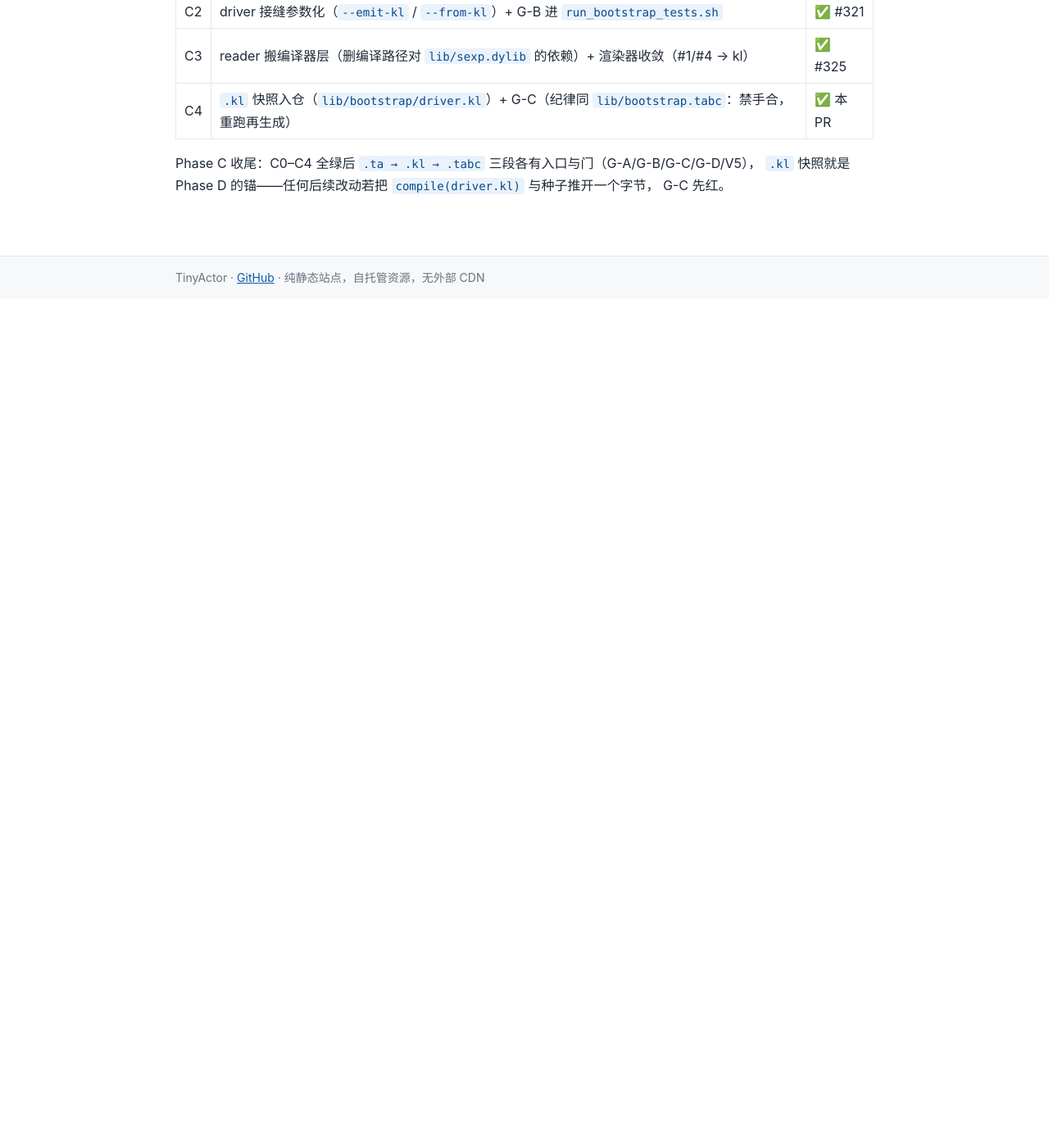
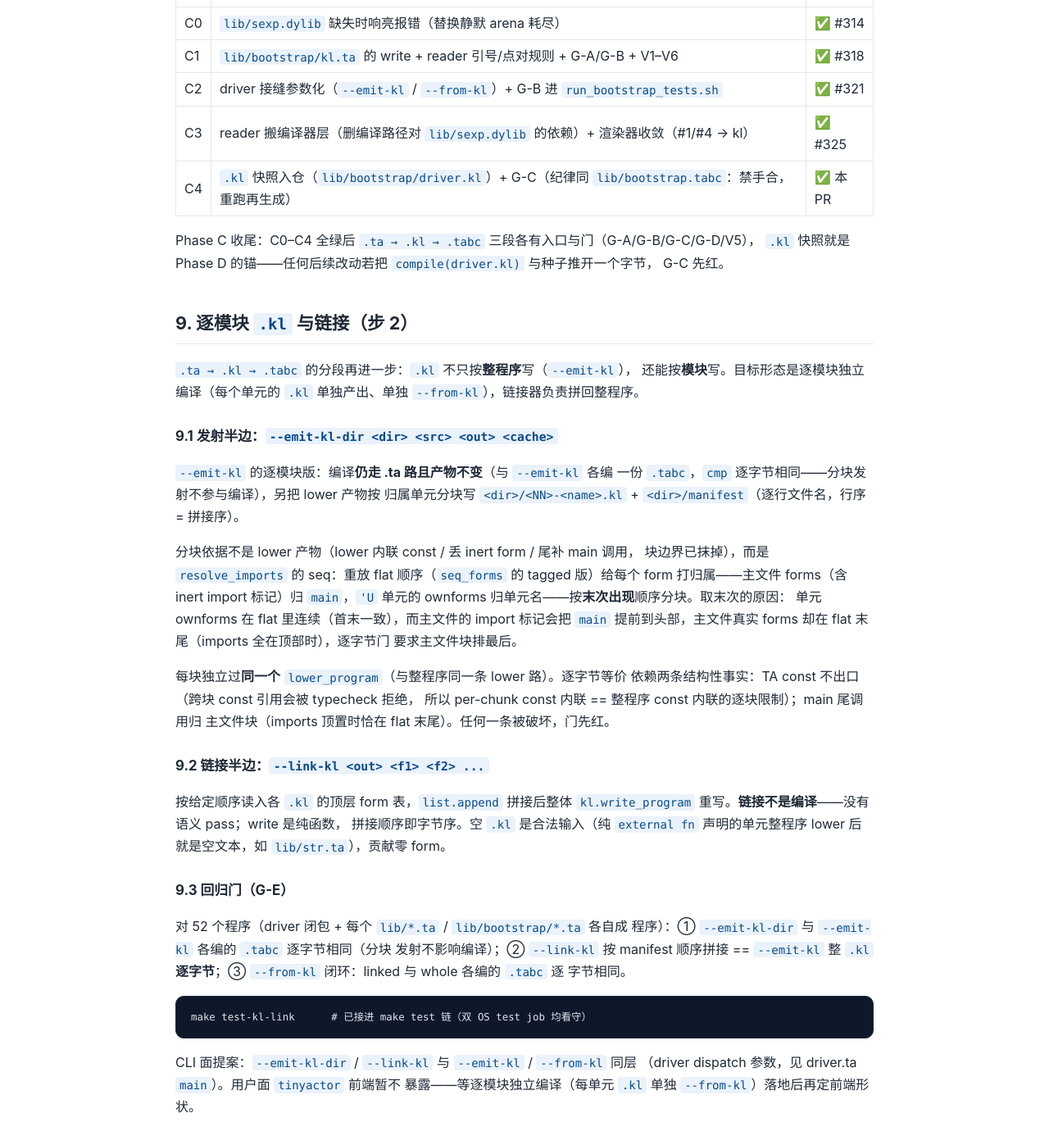
Before and after one commit to tiancaiamao/tinyactor, a Jekyll site: the page built from docs/kl-format.md, in a window 1280 px wide and 1400 px high, scrolled down 8136 px. Shown: the top 1397 px of the window at 82% size. Built offline with Jekyll 4.4.1, drawn with Linux system fonts in a browser that asks for light colours; our own code applies the rules of GitHub Pages for plain Markdown files; before the commit the page ends 8501 px from its top, so only the background shows below that; some of the changed text lies outside the part shown.

Commit message:
feat: per-module .kl emission + linker with byte-identity gate (kl-kernel step 2)
what:
- driver.ta --emit-kl-dir <dir> <src> <out> <cache>: per-module .kl. Split
  comes from resolve_imports' seq (tagged seq_forms replay): main-file
  forms -> "main" chunk, unit ownforms -> unit chunk, chunks ordered by
  LAST appearance (import markers would hoist main to the front; main's
  real forms sit at the flat tail). Each chunk runs the same lower_program.
- driver.ta --link-kl <out> <f1> ...: linker = ordered form-list concat +
  canonical rewrite. Linking is not compilation — no semantic pass; write
  is a pure function so concat order is byte order. Empty .kl is a legal
  input (pure external-fn stub units lower to empty text).
- test/run_kl_link_gate.sh (make test-kl-link, in test chain): for 52
  programs (driver closure + every lib unit as its own program):
  (1) emit-kl-dir compile product == emit-kl product byte-for-byte,
  (2) link(manifest order) == whole .kl byte-for-byte,
  (3) --from-kl closed loop: linked vs whole -> identical .tabc.
- docs/kl-format.md §9 + G-E gate row; products (bootstrap.tabc, driver.kl)
  regenerated by make bootstrap.

how-tested:
- fixed point: make bootstrap x2, products byte-identical across runs
- make test: 0 failures incl. new gate (52/52 programs)
- kernfuzz-snapshot-check green; make fmt clean

Signed-off-by: tiancaiamao <tiancaiamao@gmail.com>

````diff
--- a/docs/kl-format.md
+++ b/docs/kl-format.md
@@ -218,6 +218,7 @@ comment := ';' 到行尾
 | **G-B** | 两条路同产物：`compile(lower(driver.ta))` vs `compile(read(write(lower(driver.ta))))` 逐字节（`.tabc` 头 `641 1249`） | `make test-bootstrap` / `bash test/run_bootstrap_tests.sh`（第 3 项：`--emit-kl` 写 → `--from-kl` 读回 → `cmp`） |
 | **G-C** | `.kl` 快照自足（Phase D 锚）：入库 `lib/bootstrap/driver.kl` ① 与本趟现写的 `.kl` 逐字节相同（= 再生成纪律的可判形式）；② `--from-kl` 单独重建出的 `.tabc` 与入库种子逐字节相同 | `make test-bootstrap` / `bash test/run_bootstrap_tests.sh`（第 5 项；宿主 = G-D 刚判过的重建产物） |
 | **G-D** | 既有 fixed point：`tavm -q $seed driver.ta rebuilt ""` 后 `cmp rebuilt $seed` | `make test-bootstrap` / `bash test/run_bootstrap_tests.sh` |
+| **G-E** | 逐模块 `.kl` 链接 == 整 `.kl` 逐字节 + `--emit-kl-dir` 不影响编译产物 + `--from-kl` 闭环（52 程序：driver 闭包 + 全部 lib 单元各自成程序） | `make test-kl-link` / `sh test/run_kl_link_gate.sh`（§9） |
 | **V5** | 全仓 0 处依赖旧引号读法（`'nil`/`'true`/`'false`/`'<数字>`） | `bash test/run_compiler_tests.sh`（grep 断言） |
 
 **`driver.kl` 不入 kernfuzz 冻结面**（C4 判断）：冻结面 = `tools/kernfuzz/snapshot.scm`
@@ -315,3 +316,51 @@ abort（打印占用明细），绝不返回半个结构；是否需要给编译
 Phase C 收尾：C0–C4 全绿后 `.ta → .kl → .tabc` 三段各有入口与门（G-A/G-B/G-C/G-D/V5），
 `.kl` 快照就是 Phase D 的锚——任何后续改动若把 `compile(driver.kl)` 与种子推开一个字节，
 G-C 先红。
+## 9. 逐模块 `.kl` 与链接（步 2）
+
+`.ta → .kl → .tabc` 的分段再进一步：`.kl` 不只按**整程序**写（`--emit-kl`），
+还能按**模块**写。目标形态是逐模块独立编译（每个单元的 `.kl` 单独产出、单独
+`--from-kl`），链接器负责拼回整程序。
+
+### 9.1 发射半边：`--emit-kl-dir <dir> <src> <out> <cache>`
+
+`--emit-kl` 的逐模块版：编译**仍走 .ta 路且产物不变**（与 `--emit-kl` 各编
+一份 `.tabc`，`cmp` 逐字节相同——分块发射不参与编译），另把 lower 产物按
+归属单元分块写 `<dir>/<NN>-<name>.kl` + `<dir>/manifest`（逐行文件名，行序
+= 拼接序）。
+
+分块依据不是 lower 产物（lower 内联 const / 丢 inert form / 尾补 main 调用，
+块边界已抹掉），而是 `resolve_imports` 的 seq：重放 flat 顺序（`seq_forms`
+的 tagged 版）给每个 form 打归属——主文件 forms（含 inert import 标记）归
+`main`，`'U` 单元的 ownforms 归单元名——按**末次出现**顺序分块。取末次的原因：
+单元 ownforms 在 flat 里连续（首末一致），而主文件的 import 标记会把 `main`
+提前到头部，主文件真实 forms 却在 flat 末尾（imports 全在顶部时），逐字节门
+要求主文件块排最后。
+
+每块独立过**同一个** `lower_program`（与整程序同一条 lower 路）。逐字节等价
+依赖两条结构性事实：TA const 不出口（跨块 const 引用会被 typecheck 拒绝，
+所以 per-chunk const 内联 == 整程序 const 内联的逐块限制）；main 尾调用归
+主文件块（imports 顶置时恰在 flat 末尾）。任何一条被破坏，门先红。
+
+### 9.2 链接半边：`--link-kl <out> <f1> <f2> ...`
+
+按给定顺序读入各 `.kl` 的顶层 form 表，`list.append` 拼接后整体
+`kl.write_program` 重写。**链接不是编译**——没有语义 pass；write 是纯函数，
+拼接顺序即字节序。空 `.kl` 是合法输入（纯 `external fn` 声明的单元整程序
+lower 后就是空文本，如 `lib/str.ta`），贡献零 form。
+
+### 9.3 回归门（G-E）
+
+对 52 个程序（driver 闭包 + 每个 `lib/*.ta` / `lib/bootstrap/*.ta` 各自成
+程序）：① `--emit-kl-dir` 与 `--emit-kl` 各编的 `.tabc` 逐字节相同（分块
+发射不影响编译）；② `--link-kl` 按 manifest 顺序拼接 == `--emit-kl` 整
+`.kl` **逐字节**；③ `--from-kl` 闭环：linked 与 whole 各编的 `.tabc` 逐
+字节相同。
+
+```
+make test-kl-link      # 已接进 make test 链（双 OS test job 均看守）
+```
+
+CLI 面提案：`--emit-kl-dir` / `--link-kl` 与 `--emit-kl` / `--from-kl` 同层
+（driver dispatch 参数，见 driver.ta `main`）。用户面 `tinyactor` 前端暂不
+暴露——等逐模块独立编译（每单元 `.kl` 单独 `--from-kl`）落地后再定前端形状。
````
Also changed, not shown: 5 other files.
